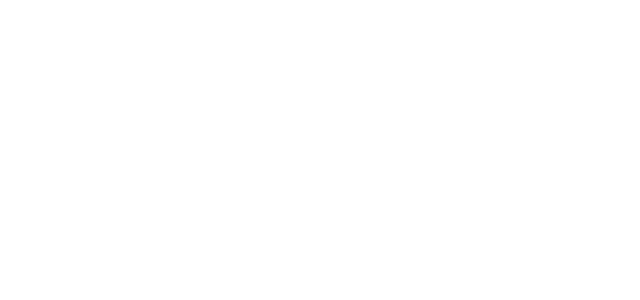
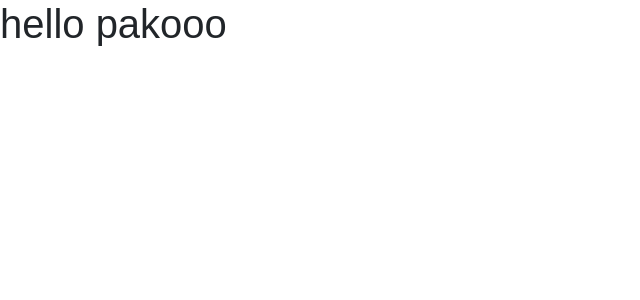
Before and after one commit to Shashinda2001/group-project, a React (Create React App) app in the folder font-End/furniture-app/: page /AdminPanel in a window 1280 px wide. Before the commit this address had no page. Shown: the top 300 px of the page, without its empty margins (0-640 px from the left). Built offline with nearby package versions, Linux system fonts and the light colour scheme.

Commit message:
update navbar

```diff
--- a/font-End/furniture-app/src/App.js
+++ b/font-End/furniture-app/src/App.js
@@ -9,6 +9,7 @@
 import Contact from './Component/Contact';
 import Testimonial from './Component/Testimonial';
 import ForgotPassword from './Pages/ForgotPassword';
+import AdminPanel from './Pages/AdminPanel';
 
 
 
@@ -22,6 +23,7 @@
           <Route path="/Testimonial" element={<Testimonial />} />
           <Route path="/Contact" element={<Contact />} />
           <Route path="/ForgotPassword" element={<ForgotPassword />} />
+          <Route path="/AdminPanel" element={<AdminPanel/>} />
 
           <Route path="/LoginForm" element={<LoginForm />} />
           <Route path="/SignForm" element={<SignForm />} />
```
